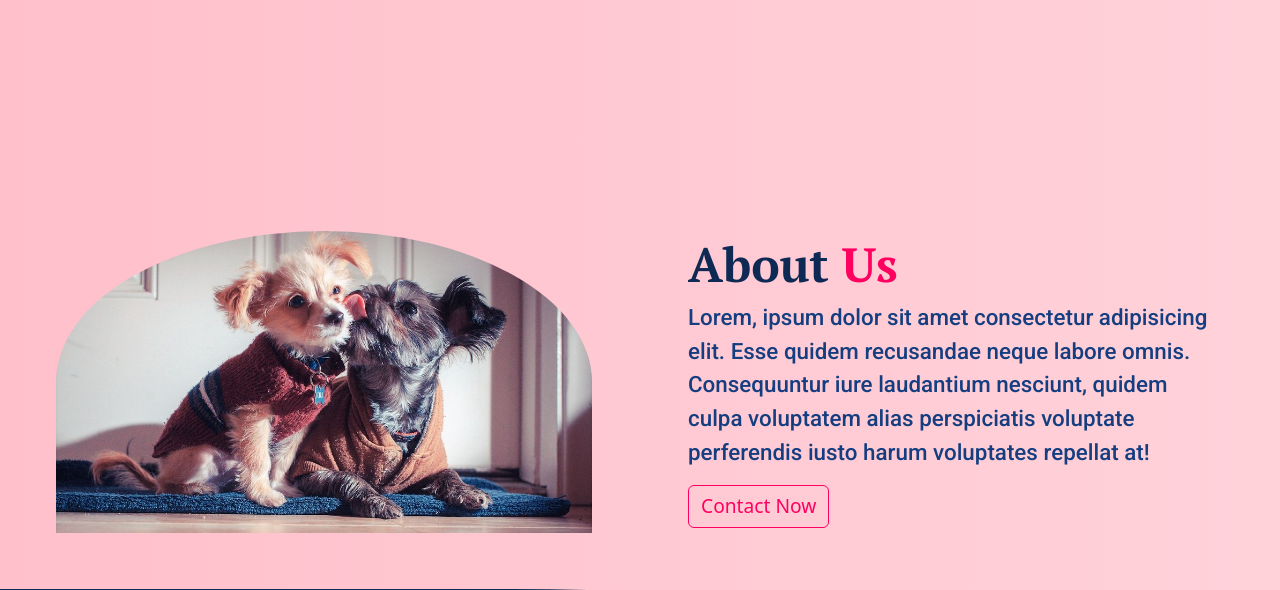
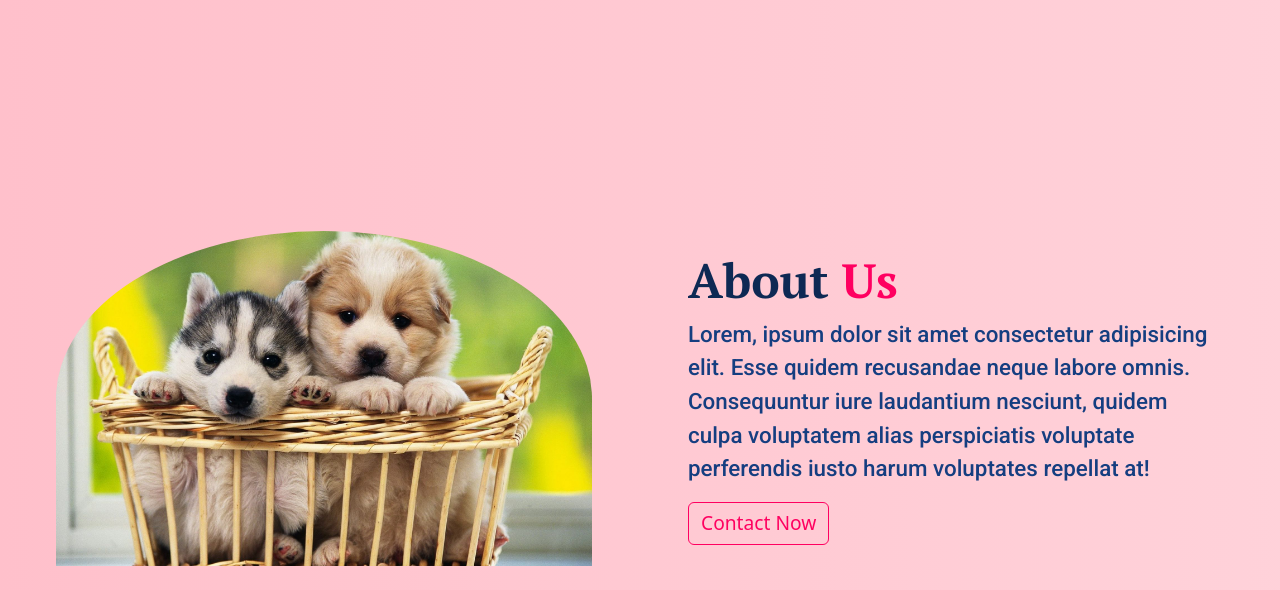
Before and after one commit to connectnitesh/tindog, a plain HTML site: page index.html in a window 1280 px wide. Shown: the part 625-1215 px from the top of the page. Drawn offline with nearby package versions, Linux system fonts and the light colour scheme.

Commit message:
resolve img issue

```diff
--- a/index.html
+++ b/index.html
@@ -102,7 +102,7 @@
         <img
           class="rounded-top-circle img-fluid"
           width="650"
-          src="/images/dog3.jpeg"
+          src="images/dog.jpg"
           alt=""
         />
       </div>
```
Also changed, not shown: images/dog.jpg (added).
